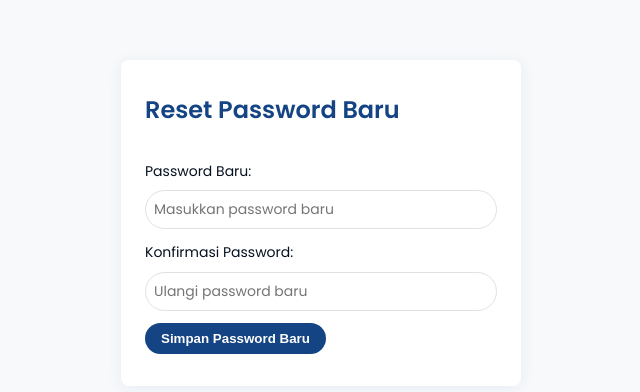
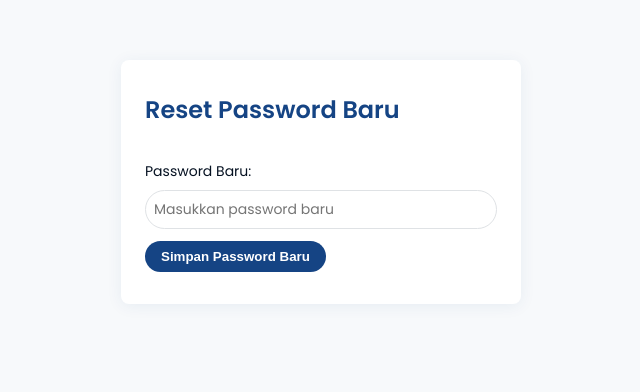
Before and after one commit to alifaaziz/bimbel-mandala, a Vue app in the folder frontend/: page /resetpassword/passwordbaru in a window 1280 px wide. Shown: the top 392 px of the page, without its empty margins (319-959 px from the left). Built offline with nearby package versions, Linux system fonts and the light colour scheme; no server answers.

Commit message:
feat: ada reset password logic from backend to frontend

```diff
--- a/frontend/src/components/Auth/ResetPassword_Password.vue
+++ b/frontend/src/components/Auth/ResetPassword_Password.vue
@@ -54,15 +54,6 @@ const goToLogin = () => {
           v-model="password"
           required
           placeholder="Masukkan password baru"
-        />
-        <label class="bodyr2" for="confirmPassword">Konfirmasi Password:</label>
-        <input
-          class="bodyr2"
-          type="password"
-          id="confirmPassword"
-          v-model="confirmPassword"
-          required
-          placeholder="Ulangi password baru"
         />
         <span v-if="error" class="error">{{ error }}</span>
         <button type="submit" :disabled="loading">
```
